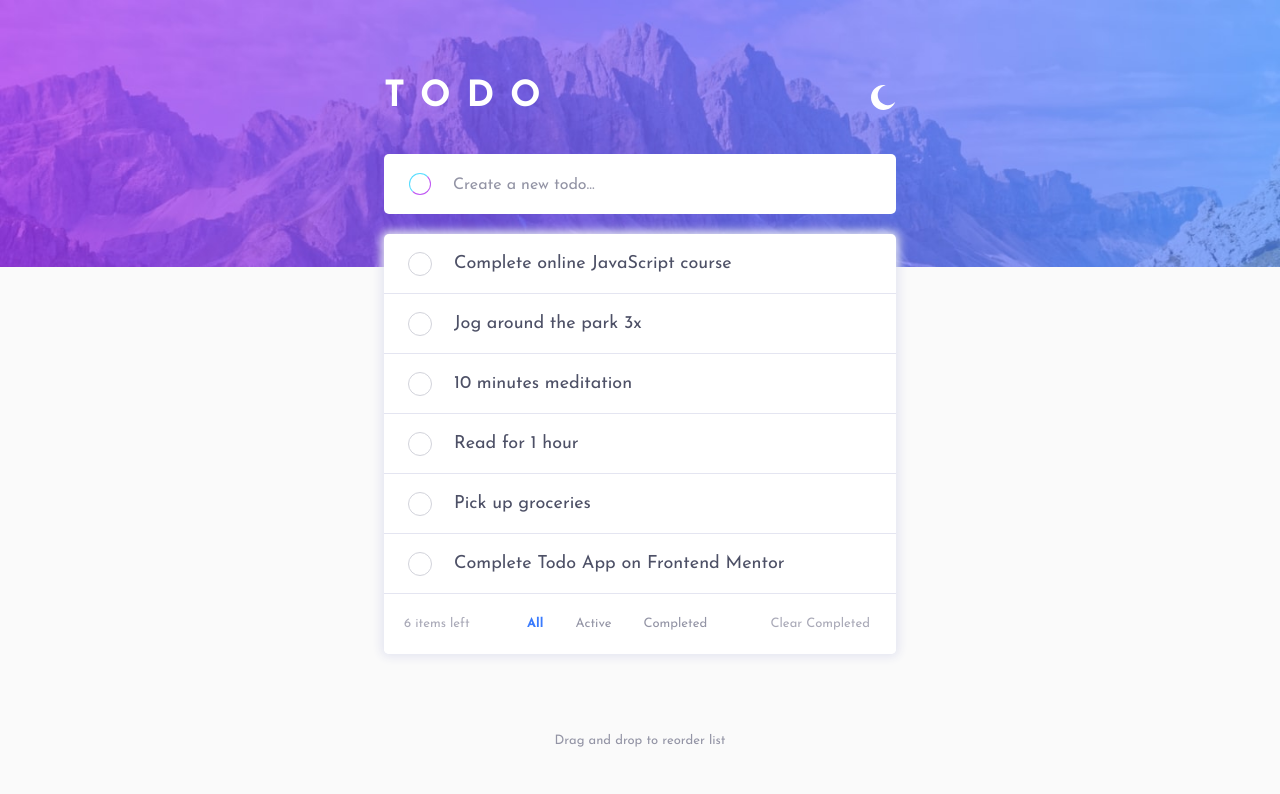
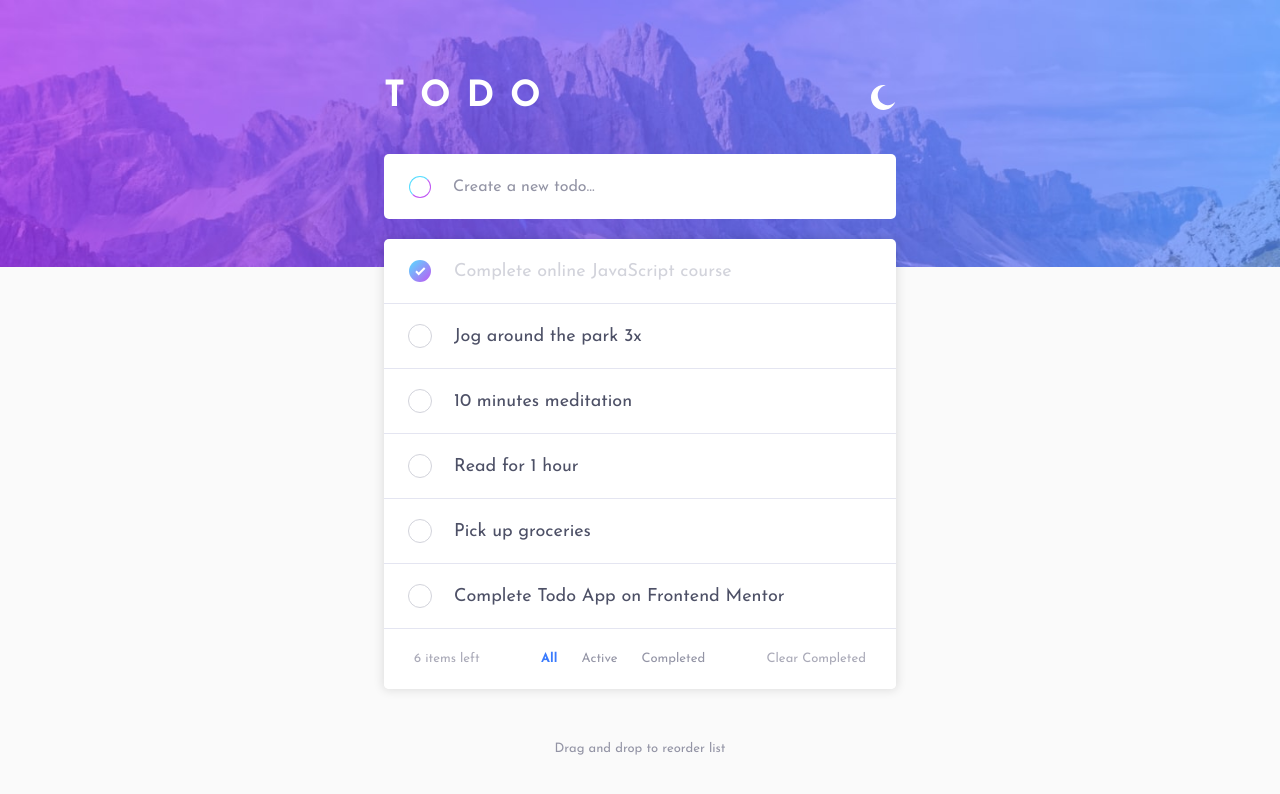
Before and after one commit to Dom-iha/dojo, a React (Vite) app in the folder Todo/: page / in a window 1280 px wide. Shown: the top 794 px of the page. Built offline with nearby package versions, Linux system fonts and the light colour scheme.

Commit message:
add and delete

```diff
--- a/Todo/src/App.jsx
+++ b/Todo/src/App.jsx
@@ -8,11 +8,11 @@ import Footer from './components/Footer'
 function App() {
 
    return (
-      <>
+      <div className='app'>
          <Header />
          <Main />
          <Footer />
-      </>
+      </div>
    )
 }
 
--- a/Todo/src/components/Filter.jsx
+++ b/Todo/src/components/Filter.jsx
@@ -12,19 +12,23 @@ function Filter (props) {
             <div className="filter-tab">
                 <button className="all filter"
                         active='true'
-                        onClick={props.filter}>All
+                        onClick={props.filter}
+                >       All
                 </button>
                 <button className="active filter"
-                        onClick={props.filter}>Active
+                        onClick={props.filter}
+                        active='false'
+                >       Active
                 </button>
                 <button className="completed filter"
-                        onClick={props.filter}>Completed
+                        onClick={props.filter}
+                        active='false'
+                >       Completed
                 </button>
             </div>
 
-            <button
-                className="clear"
-                onClick={clearCompleted}>Clear Completed
+            <button className="clear" onClick={clearCompleted}>
+                Clear Completed
             </button>
         </div>
     )
--- a/Todo/src/components/Form.jsx
+++ b/Todo/src/components/Form.jsx
@@ -26,13 +26,14 @@ function Form(props) {
             </label>
             <label>
                 <input
+                    autoFocus
+                    type="text"
                     name="taskInput"
-                    autoFocus
                     className="input-task"
-                    type="text"
-                    placeholder="Create a new todo..."
+                    autoComplete="off"
                     value={value}
                     onChange={handleChange}
+                    placeholder="Create a new todo..."
                 />
             </label>
         </form>
--- a/Todo/src/components/Header.jsx
+++ b/Todo/src/components/Header.jsx
@@ -10,6 +10,7 @@ function Header() {
 
     // check user theme preference
     useEffect(() => {
+
         const prefersDark = window.matchMedia(
             '(prefers-color-scheme: dark)'
         ).matches;
--- a/Todo/src/components/Main.jsx
+++ b/Todo/src/components/Main.jsx
@@ -4,15 +4,20 @@ import Tasks from "./Todo"
 import Filter from "./Filter"
 import Form from "./Form"
 
+
+const FILTER_MAP = {
+    All: () => true,
+    Active: (task) => !task.completed,
+    Completed: (task) => task.completed
+};
+
+const FILTER_NAMES = Object.keys(FILTER_MAP);
+
 function Main() {
-
-     // useEffect(() => {
-    //     localStorage.setItem('todo', JSON.stringify(todo))
-    // }, [todo])
 
     const [todo, setTodo] = useState (
         JSON.parse(localStorage.getItem('todo')) || [
-            { text: "Complete online JavaScript course", id: `task-${nanoid()}`, completed: false },
+            { text: "Complete online JavaScript course", id: `task-${nanoid()}`, completed: true },
             { text: "Jog around the park 3x", id: `task-${nanoid()}`, completed: false },
             { text: "10 minutes meditation", id: `task-${nanoid()}`, completed: false },
             { text: "Read for 1 hour", id: `task-${nanoid()}`, completed: false },
@@ -21,34 +26,53 @@ function Main() {
         ]
     )
 
-    const [status, setStatus] = useState(false)
-
-    function toggleStatus(id) {
-        // const updatedTasks = todo.map((task) => {
-        //     // if this task has the same ID as the edited task
-        //     if (id === task.id) {
-        //       // use object spread to make a new object
-        //       // whose `completed` prop has been inverted
-        //       return {...prevTodo, completed: !task.completed}
-        //     }
-        //     return todo;
-        // });
-        // setTodo(updatedTasks);
-        console.log(todo[0])
-    }
+    useEffect(() => {
+        localStorage.setItem('todo', JSON.stringify(todo))
+    }, [todo])
 
     // Callback prop to get input data from <Form />
     function addItem(value) {
         setTodo((prevTodo) => {
             return [
-                {text: value, id: `task-${nanoid()}`, completed: false},
+                {text: value, id: `task-${nanoid()}`, completed: false },
                 ...prevTodo
             ];
         })
     }
 
+
+    function toggleStatus(id) {
+        const updatedTodo =  todo.map((task) => {
+            if (id === task.id) {
+                return {...task, completed: !task.completed}
+            }
+            return task;
+        });
+        setTodo(updatedTodo);
+    }
+
+    // filter and exclude item whose id matches the id parameter recieved from <Task />
+    function deleteItem(id) {
+        console.log(id)
+        const remainingItems = todo.filter((task) => id !== task.id)
+        setTodo(remainingItems);
+    }
+
+    const [filter, setFilter] = useState('All');
+
     const items = todo.map((task) => (
-        <Tasks key={task.id} task={task.text} isCompleted={toggleStatus}/>
+        <Tasks
+            key={task.id}
+            id={task.id}
+            task={task.text}
+            completed={task.completed}
+            toggleStatus={toggleStatus}
+            deleteItem={deleteItem}
+        />
+    ));
+
+    const filterTab = FILTER_NAMES.map((name) => (
+        <Filter key={name} name={name} itemsLeft={todo.length}/>
     ));
 
     return (
@@ -58,7 +82,7 @@ function Main() {
 
                 {items}
 
-                <Filter itemsLeft={todo.length}/>
+                <Filter itemsLeft={todo.length} />
             </section>
         </main>
     )
--- a/Todo/src/components/Todo.jsx
+++ b/Todo/src/components/Todo.jsx
@@ -16,12 +16,14 @@ function Tasks(props) {
             <li className="task">
                 <label className='wrap'>
                     <input
+                        id={props.id}
                         type="checkbox"
                         className="done"
-                        onChange={() => props.isCompleted(props.id)}
+                        checked={props.completed}
+                        onChange={() => props.toggleStatus(props.id)}
                     />
                     <p className='text'>{props.task}</p>
-                    <button onClick={remove} className='delete'>
+                    <button onClick={() => props.deleteItem(props.id)} className='delete'>
                         <img src={cross} className='cross'/>
                         <span className='visually-hidden'>Delete item</span>
                     </button>
--- a/Todo/src/styles/App.css
+++ b/Todo/src/styles/App.css
@@ -5,12 +5,13 @@
    --White: 0 0% 100%;
    --Active: 220 98% 61%;
    --Check: linear-gradient(to bottom right, hsl(192, 100%, 67%), hsl(280, 87%, 65%));
+   --Shadow: 0 0 0;
 
    /* ----- Light Theme ------ */
    --Main-bg: 0 0% 98%;
    --Card-bg: 0 0% 100%;
    --Border: 236 33% 92%;
-   --Box-shadow: 236 33% 92%;
+   --Hover: 233 14% 35%;
    --Fade: 233 11% 84%;
    --Main-txt: 233 14% 35%;
    --Alt-txt: 236 9% 61%;
@@ -28,7 +29,7 @@
    --Main-bg: 235 21% 11%;
    --Card-bg: 235 24% 19%;
    --Border: 237 14% 26%;
-   --Box-shadow: /* no box shadow needed for dark mode */;
+   --Black: 235 19% 35%;
    --Fade: 233 14% 35%;
    --Main-txt: 234 39% 85%;
    --Alt-txt: 234 11% 52%;
@@ -53,7 +54,7 @@
    background-repeat: no-repeat;
    background-image: var(--Mobile);
    background-color: hsl(var(--Main-bg));
-   transition: background-image 500ms ease;
+   transition: background 500ms ease;
 }
 
 @keyframes spin {
@@ -117,7 +118,6 @@ header{
 }
 
 
-
 /* ----------- Main Section ---------- */
 main {
    position: relative;
@@ -125,6 +125,10 @@ main {
    flex-direction: column;
    gap: 2rem;
    height: fit-content;
+
+}
+main *{
+   transition: background 500ms ease;
 
 }
 button:focus-visible {
@@ -176,7 +180,7 @@ button:focus-visible {
    background: linear-gradient(to bottom right, hsl(192, 100%, 67%), hsl(280, 87%, 65%));
 }
 .task-card {
-   box-shadow: 0 0 1rem .3rem hsl(var(--Box-shadow));
+   box-shadow: 0 0 1rem .2rem rgba(var(--Shadow) / .1);
    border-radius: .5rem;
    background-color: hsl(var(--Card-bg));
 }
@@ -288,7 +292,7 @@ button:focus-visible {
    align-items: center;
    font-size: 1.3rem;
    padding-block: .5rem;
-   padding-inline: 2rem;
+   padding-inline: 3rem;
    color: hsl(var(--Alt-txt) / .8);
    background-color: hsl(var(--Card-bg));
    min-height: 5rem;
@@ -299,18 +303,21 @@ button:focus-visible {
    cursor: pointer;
    background-color: transparent;
    border: none;
-   color: hsl(var(--Alt-txt) / .8)
+   color: hsl(var(--Alt-txt) / .8);
+   padding: 0;
 }
-
+.clear:hover{
+   color: hsl(var(--Hover));
+}
 .filter-tab {
    padding: .5rem;
    border-radius: .5rem;
-   gap: 2rem;
+   gap: 3rem;
    display: flex;
    justify-content: center;
    align-items: center;
    background-color: hsl(var(--Card-bg));
-   box-shadow: 0 0 1rem .3rem hsl(var(--Box-shadow));
+   box-shadow: 0 0 1rem .2rem rgba(var(--Shadow) / .1);
    min-height: 5rem;
    position: absolute;
    bottom: -6.8rem;
@@ -318,12 +325,16 @@ button:focus-visible {
    width: 100%;
 }
 
+.filter:hover{
+   color: hsl(var(--Hover));
+}
 .filter {
    font-size: 1.4rem;
    color: hsl(var(--Alt-txt));
    cursor: pointer;
    background: transparent;
    border: none;
+   padding: .2rem;
 }
 .filter[active='true'] {
    color: hsl(var(--Active));
@@ -363,14 +374,14 @@ footer {
       font-size: 3.6rem;
    }
    .create-todo{
-      height: 6rem;
+      height: 6.5rem;
       font-size: 1.8rem;
    }
    .summary-tab{
-      height: 6rem;
+      min-height: 6rem;
    }
    .task{
-      height: 6rem;
+      min-height: 6.5rem;
       font-size: 1.8rem;
    }
    .input-task{
--- a/Todo/src/styles/index.css
+++ b/Todo/src/styles/index.css
@@ -103,7 +103,7 @@ body {
     text-rendering: optimizeSpeed;
     font-size: 1.6rem;
     font-family: var(--ff-josefin);
-
+    background-color: hsl(var(--Main-bg));
 }
 
 h1,
@@ -128,10 +128,3 @@ h3 {
 .flex{
   display: flex;
 }
-/* @media (prefers-color-scheme: light) {
-  :root {
-    color: #213547;
-    background-color: #ffffff;
-  }
-
-} */
```
